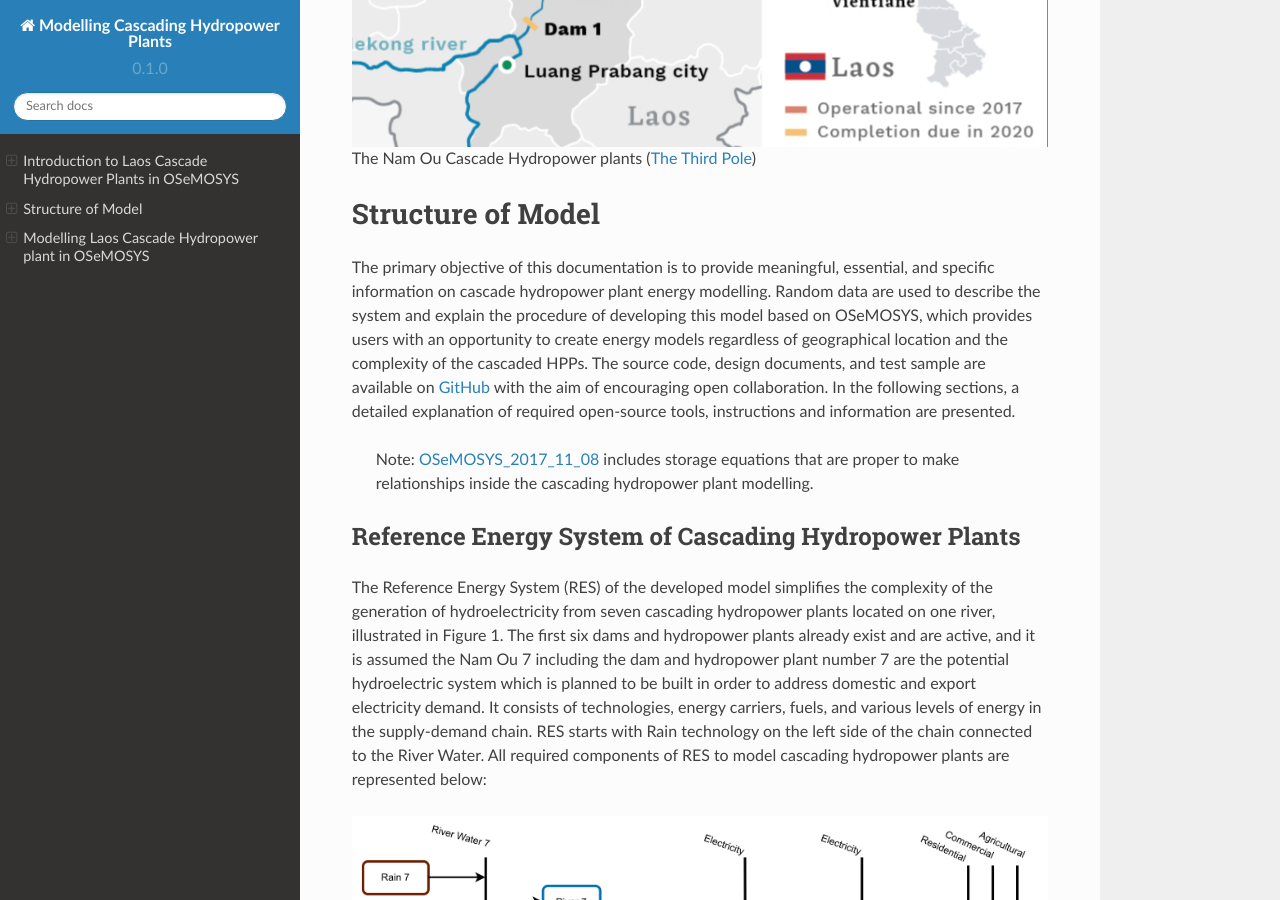
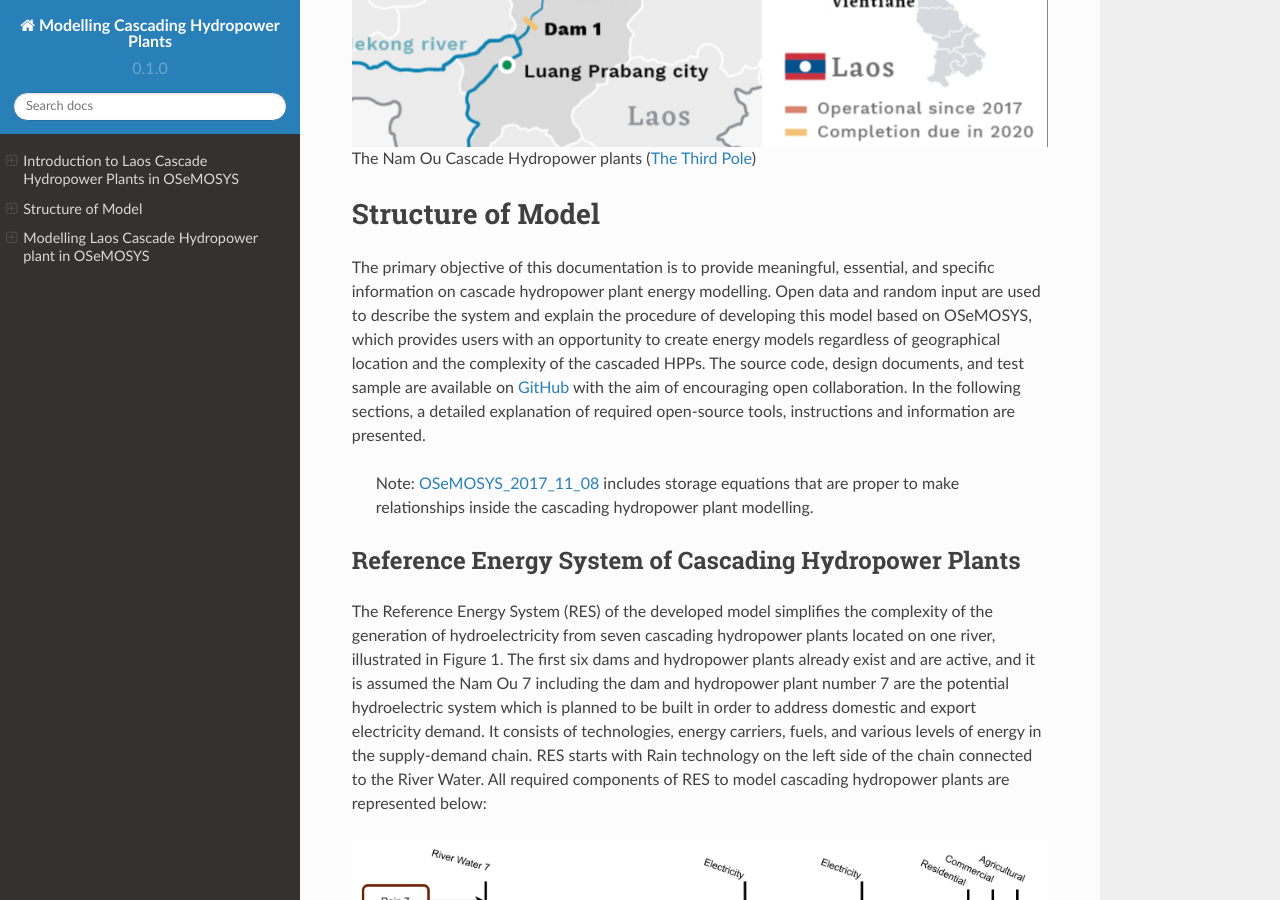
Before and after one commit to YSaedi/Laos_Cascading_HydropowerPlants, a Sphinx documentation site: the page built from docs/source/index.rst, in a window 1280 px wide and 900 px high, scrolled down 1284 px. Built offline with Sphinx 7.4.7 and the Read the Docs theme 2.0.0, drawn with Linux system fonts in a browser that asks for light colours.

Commit message:
Update index.rst

```diff
--- a/docs/source/index.rst
+++ b/docs/source/index.rst
@@ -25,7 +25,7 @@ The Nam Ou Cascade Hydropower plants (`The Third Pole <https://www.thethirdpole.
 
 Structure of Model
 ====================================
-The primary objective of this documentation is to provide meaningful, essential, and specific information on cascade hydropower plant energy modelling. Random data are used to describe the system and explain the procedure of developing this model based on OSeMOSYS, which provides users with an opportunity to create energy models regardless of geographical location and the complexity of the cascaded HPPs. The source code, design documents, and test sample are available on `GitHub <https://github.com/YSaedi/Laos_Cascading_HydropowerPlants/>`_ with the aim of encouraging open collaboration.
+The primary objective of this documentation is to provide meaningful, essential, and specific information on cascade hydropower plant energy modelling. Open data and random input are used to describe the system and explain the procedure of developing this model based on OSeMOSYS, which provides users with an opportunity to create energy models regardless of geographical location and the complexity of the cascaded HPPs. The source code, design documents, and test sample are available on `GitHub <https://github.com/YSaedi/Laos_Cascading_HydropowerPlants/>`_ with the aim of encouraging open collaboration.
 In the following sections, a detailed explanation of required open-source tools, instructions and information are presented.
 
     Note: `OSeMOSYS_2017_11_08 <https://github.com/OSeMOSYS/OSeMOSYS_GNU_MathProg/blob/AlternateStorageCode/src/osemosys_short.txt/>`_ includes storage equations that are proper to make relationships inside the cascading hydropower plant modelling.
```
